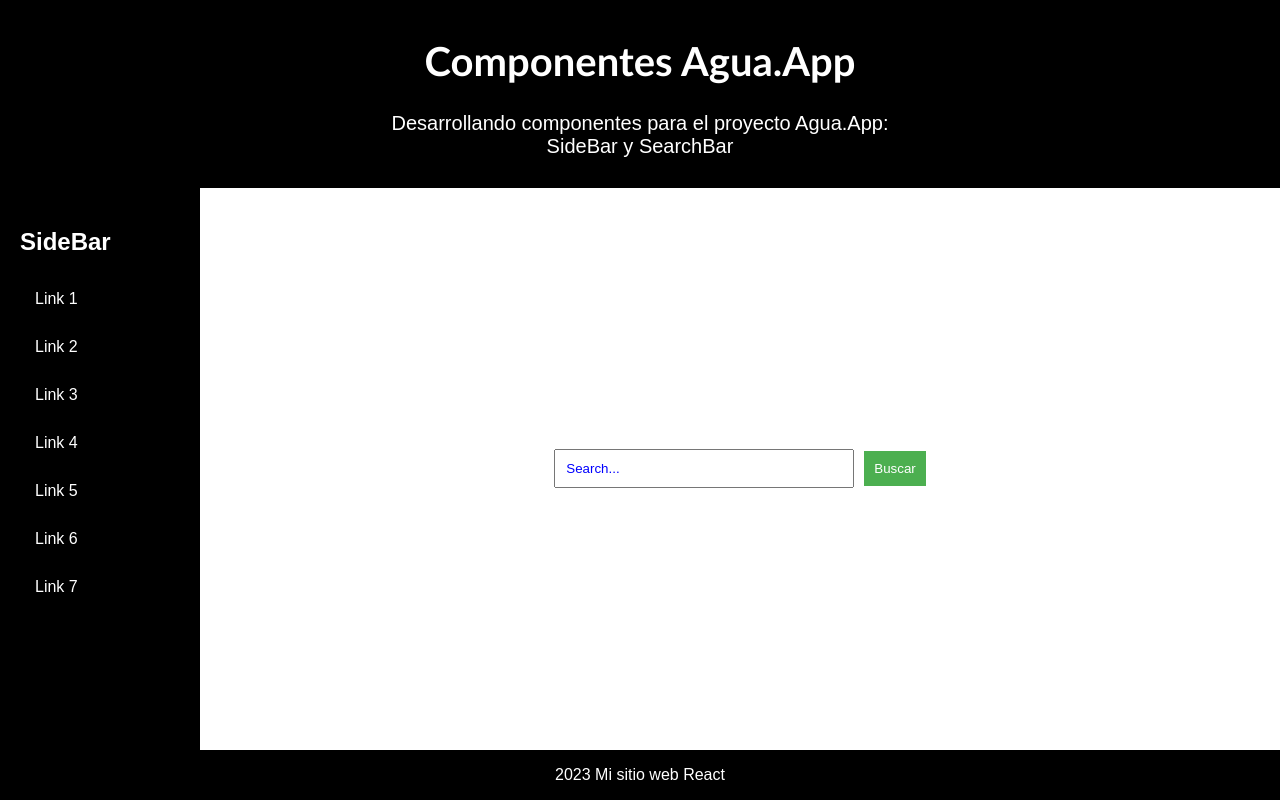
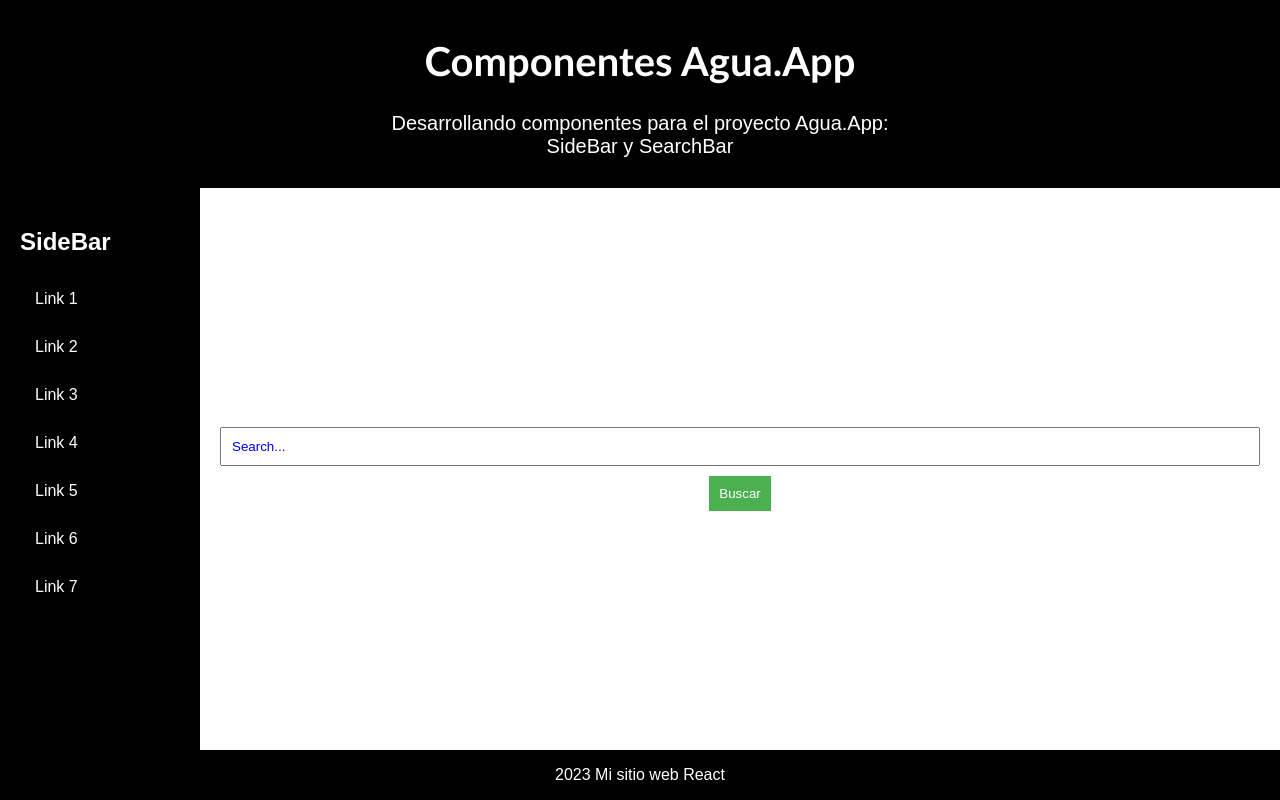
Before and after one commit to lucasjerez94/-practicing-react, a React (Create React App) app: page / in a window 1280 px wide. Built offline with nearby package versions, Linux system fonts and the light colour scheme.

Commit message:
Se hace un diseño css solido

```diff
--- a/src/App.css
+++ b/src/App.css
@@ -37,38 +37,10 @@ body {
 }
 /*------------------------------- */
 
-/*CONTENTWRAPPER*/
-.ContentWrapper{
+/*MAINCONTENT*/
+.container-maincontent{
   display: flex;
   flex: 1;
-}
-/*------------------------------- */
-
-/*SEARCHBAR*/
-.container-searchbar{
-  width: 100%;
-  flex: 1;
-  display: flex;
-  align-items: center;
-  justify-content: center;
-}
-
-.input-searchbar {
-  width: 300px;
-  padding: 10px;
-  margin-right: 10px;
-}
-
-.btn-searchbar {
-  padding: 10px;
-  background-color: #4caf50;
-  color: white;
-  border: none;
-  cursor: pointer;
-}
-
-input::placeholder{
-  color: blue;
 }
 /*------------------------------- */
 
@@ -101,6 +73,35 @@ input::placeholder{
 }
 /*------------------------------- */
 
+/*SEARCHBAR*/
+.container-searchbar{
+  flex: 1;
+  display: flex;
+  flex-direction: column;
+  justify-content: center;
+  align-items: center;
+  padding: 20px;
+}
+
+.input-searchbar {
+  width: 100%;
+  padding: 10px;
+  margin-bottom: 10px;
+}
+
+.btn-searchbar {
+  padding: 10px;
+  background-color: #4caf50;
+  color: white;
+  border: none;
+  cursor: pointer;
+}
+
+input::placeholder{
+  color: blue;
+}
+/*------------------------------- */
+
 /*FOOTER*/
 .container-footer{
   background-color: black;
--- a/src/App.jsx
+++ b/src/App.jsx
@@ -1,6 +1,5 @@
 import {Header} from './components/Header/Header';
-import {SearchBar} from './components/searchbar/Searchbar';
-import {Sidebar} from './components/Sidebar/Sidebar';
+import {Maincontent} from './components/MainContent/Maincontent';
 import {Footer} from './components/Footer/Footer';
 import '../src/App.css';
 
@@ -8,13 +7,10 @@ function App() {
   return (
     <div id='root' >
       <Header />
-      <div className='ContentWrapper'>
-        <Sidebar />
-        <SearchBar />
-      </div>
+      <Maincontent />
       <Footer />
     </div>
   );
-}
+};
 
 export default App;
--- /dev/null
+++ b/src/components/MainContent/Maincontent.jsx
@@ -0,0 +1,11 @@
+import {Sidebar} from '../Sidebar/Sidebar';
+import {SearchBar} from '../searchbar/Searchbar';
+
+export const Maincontent = () => {
+    return(
+        <div className="container-maincontent">
+            <Sidebar />
+            <SearchBar />
+        </div>
+    );
+};
```
